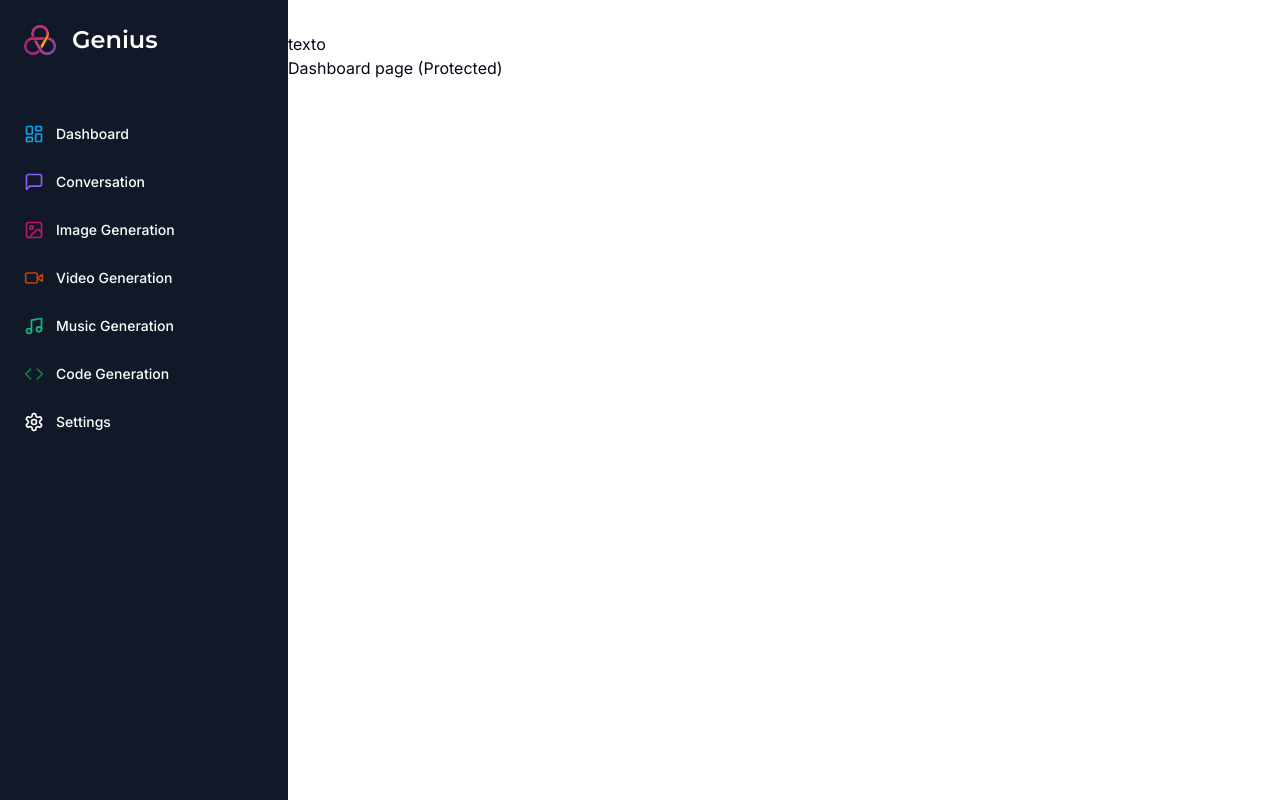
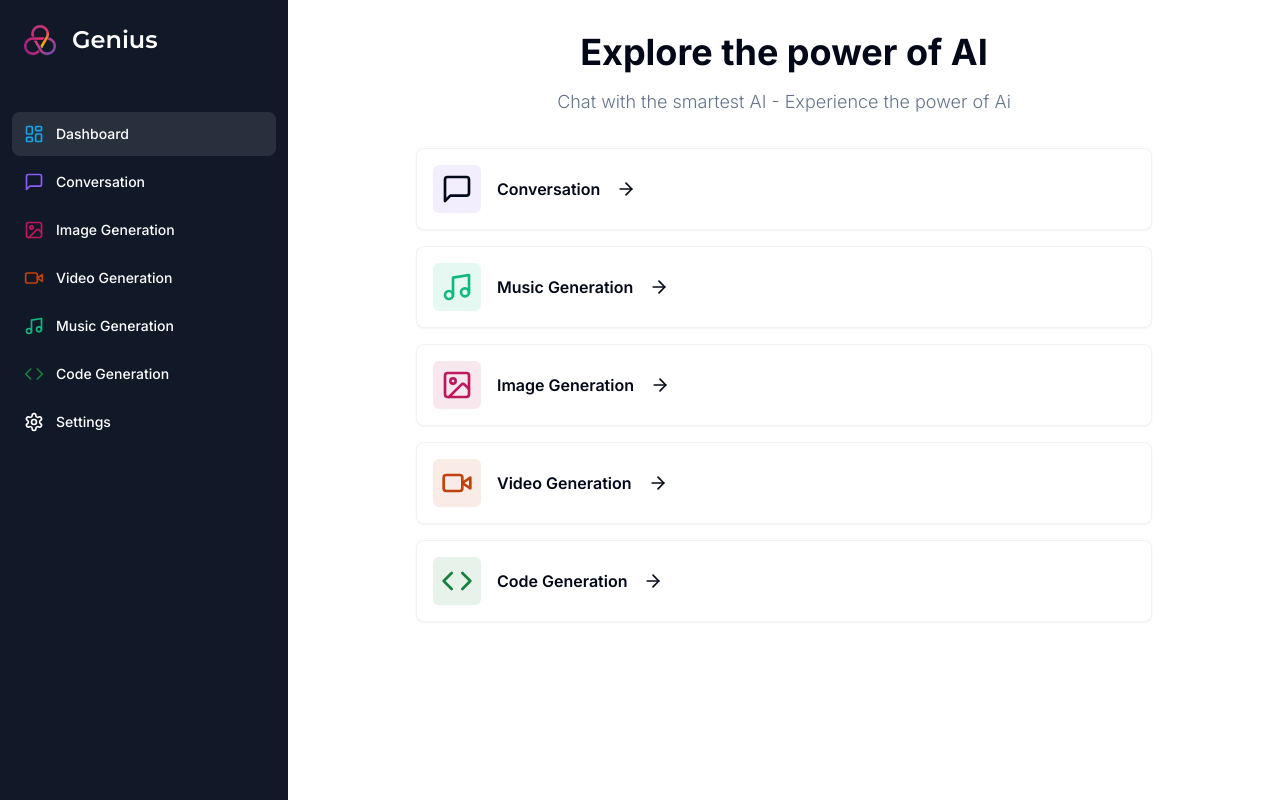
Before and after one commit to luccardoso51/AI-Saas, a Next.js app: page /dashboard in a window 1280 px wide. Built offline with nearby package versions, Linux system fonts and the light colour scheme.

Commit message:
Dashboard page

```diff
--- a/app/(dashboard)/(routes)/dashboard/page.tsx
+++ b/app/(dashboard)/(routes)/dashboard/page.tsx
@@ -1,9 +1,83 @@
+"use client";
+
+import { Card } from "@/components/ui/card";
+import { cn } from "@/lib/utils";
+import { ArrowRight, Code, ImageIcon, MessageSquare, Music, VideoIcon } from "lucide-react";
+import { useRouter } from "next/navigation";
+
+const tools = [
+  {
+    label: "Conversation",
+    icon:  MessageSquare,
+    color: "text-violes-500",
+    bgColor: "bg-violet-500/10",
+    href: "/conversation"
+  },
+  {
+    label: "Music Generation",
+    icon: Music,
+    color: "text-emerald-500",
+    bgColor: "bg-emerald-500/10",
+    href: "/music"
+  },
+  {
+    label: "Image Generation",
+    icon: ImageIcon,
+    color: "text-pink-700",
+    bgColor: "bg-pink-700/10",
+    href: "/image"
+  },
+  {
+    label: "Video Generation",
+    icon: VideoIcon,
+    color: "text-orange-700",
+    bgColor: "bg-orange-700/10",
+    href: "/video"
+  },
+  {
+    label: "Code Generation",
+    icon: Code,
+    color: "text-green-700",
+    bgColor: "bg-green-700/10",
+    href: "/code"
+  }
+]
 
 
 export default function DashboardPage() {
+  const router = useRouter();
   return (
     <div>
-      <p>Dashboard page (Protected)</p>
+      <div className="mb-8 space-y-4">
+        <h2 className="text-2xl md:text-4xl font-bold text-center">
+            Explore the power of AI
+        </h2>
+        <p className="text-muted-foreground font-light text-sm md:text-lg text-center">
+          Chat with the smartest AI - Experience the power of Ai
+        </p>
+      </div>
+      <div className="px-4 md:px-20 lg:px-32 space-y-4">
+        {tools.map((tool) => (
+          <Card
+          onClick={()=> router.push(tool.href)}
+            key={tool.href}
+            className="p-4 border-black/5 flex items-center justify-between hover:shadow-md transition cursor-pointer"
+          >
+            <div className="flex items-center gap-x-4">
+              <div className={cn("p-2 w-fit rounded-md", tool.bgColor)}>
+                <tool.icon className={cn("w-8 h-8", tool.color)}/>
+              </div>
+              <div className="font-semibold">
+                {tool.label}
+              </div>
+              <ArrowRight className="w-5 h-5"/>
+            </div>
+
+
+          </Card>
+        ))}
+
+      </div>
     </div>
   )
 }
--- a/app/(dashboard)/layout.tsx
+++ b/app/(dashboard)/layout.tsx
@@ -11,7 +11,6 @@
             </div>
             <main className="md:pl-72">
                 <Navbar />
-                    texto
                 {children}
              </main>
         </div>
--- a/components/mobile-sidebar.tsx
+++ b/components/mobile-sidebar.tsx
@@ -4,8 +4,18 @@
 import { Button } from "./ui/button";
 import { Sheet, SheetContent, SheetTrigger} from "@/components/ui/sheet";
 import Sidebar from "./sidebar";
+import { useEffect, useState } from "react";
 
 function MobileSidebar() {
+    const [isMounted, setIsMounted] = useState(false);
+
+    useEffect(()=>{
+        setIsMounted(true);
+    }, []);
+
+    if(!isMounted){
+        return null
+    }
     return (
         <Sheet>
             <SheetTrigger>
--- a/components/sidebar.tsx
+++ b/components/sidebar.tsx
@@ -5,6 +5,9 @@
 import { Montserrat } from "next/font/google";
 import { cn } from "@/lib/utils";
 import { Code, ImageIcon, LayoutDashboard, MessageSquare, Music, Settings, VideoIcon } from "lucide-react";
+import { usePathname } from "next/navigation";
+
+
 
 const montserrat = Montserrat({weight: "600", subsets:["latin"]})
 
@@ -55,6 +58,7 @@
 ]
 
 function Sidebar() {
+    const pathname = usePathname()
     return (
         <div className="space-y-4 py-4 flex flex-col h-full bg-[#111827] text-white'">
             <div className="px-3 py-2 flex-1">
@@ -71,7 +75,8 @@
                         <Link
                         href={route.href}
                         key={route.href}
-                        className="text-sm group flex p-3 w-full justify-start font-medium cursor-pointer hover:text-white hover:bg-white/10 rounded-lg transition"
+                        className={cn("text-sm group flex p-3 w-full justify-start font-medium cursor-pointer hover:text-white hover:bg-white/10 rounded-lg transition", pathname === route.href ? "text-white bg-white/10" : "text-zinc-400")}
+
                         >
                             <div className="flex items-center flex-1">
                                 <route.icon className={cn("h-5 w-5 mr-3", route.color)}/>
--- /dev/null
+++ b/components/ui/card.tsx
@@ -0,0 +1,79 @@
+import * as React from "react"
+
+import { cn } from "@/lib/utils"
+
+const Card = React.forwardRef<
+  HTMLDivElement,
+  React.HTMLAttributes<HTMLDivElement>
+>(({ className, ...props }, ref) => (
+  <div
+    ref={ref}
+    className={cn(
+      "rounded-lg border bg-card text-card-foreground shadow-sm",
+      className
+    )}
+    {...props}
+  />
+))
+Card.displayName = "Card"
+
+const CardHeader = React.forwardRef<
+  HTMLDivElement,
+  React.HTMLAttributes<HTMLDivElement>
+>(({ className, ...props }, ref) => (
+  <div
+    ref={ref}
+    className={cn("flex flex-col space-y-1.5 p-6", className)}
+    {...props}
+  />
+))
+CardHeader.displayName = "CardHeader"
+
+const CardTitle = React.forwardRef<
+  HTMLParagraphElement,
+  React.HTMLAttributes<HTMLHeadingElement>
+>(({ className, ...props }, ref) => (
+  <h3
+    ref={ref}
+    className={cn(
+      "text-2xl font-semibold leading-none tracking-tight",
+      className
+    )}
+    {...props}
+  />
+))
+CardTitle.displayName = "CardTitle"
+
+const CardDescription = React.forwardRef<
+  HTMLParagraphElement,
+  React.HTMLAttributes<HTMLParagraphElement>
+>(({ className, ...props }, ref) => (
+  <p
+    ref={ref}
+    className={cn("text-sm text-muted-foreground", className)}
+    {...props}
+  />
+))
+CardDescription.displayName = "CardDescription"
+
+const CardContent = React.forwardRef<
+  HTMLDivElement,
+  React.HTMLAttributes<HTMLDivElement>
+>(({ className, ...props }, ref) => (
+  <div ref={ref} className={cn("p-6 pt-0", className)} {...props} />
+))
+CardContent.displayName = "CardContent"
+
+const CardFooter = React.forwardRef<
+  HTMLDivElement,
+  React.HTMLAttributes<HTMLDivElement>
+>(({ className, ...props }, ref) => (
+  <div
+    ref={ref}
+    className={cn("flex items-center p-6 pt-0", className)}
+    {...props}
+  />
+))
+CardFooter.displayName = "CardFooter"
+
+export { Card, CardHeader, CardFooter, CardTitle, CardDescription, CardContent }
```
